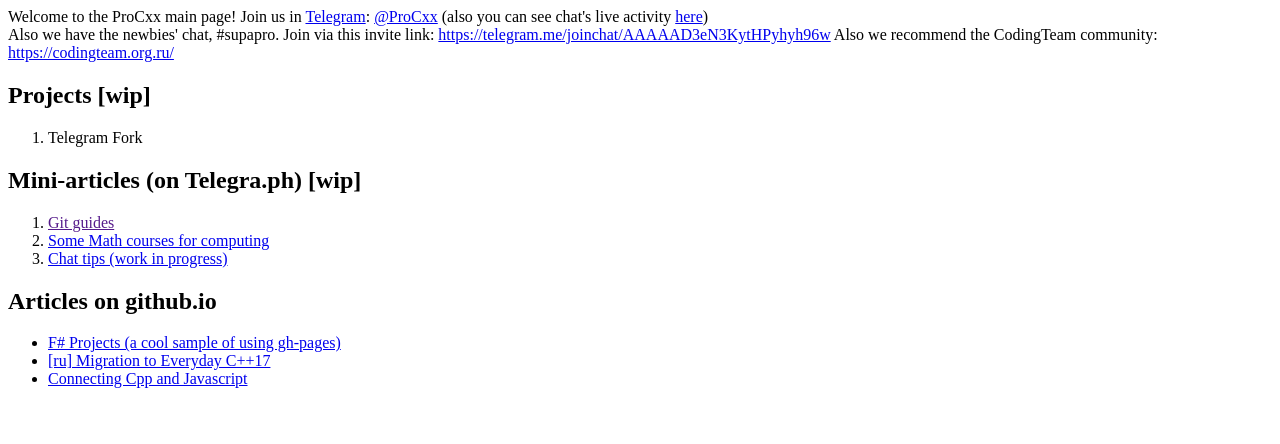
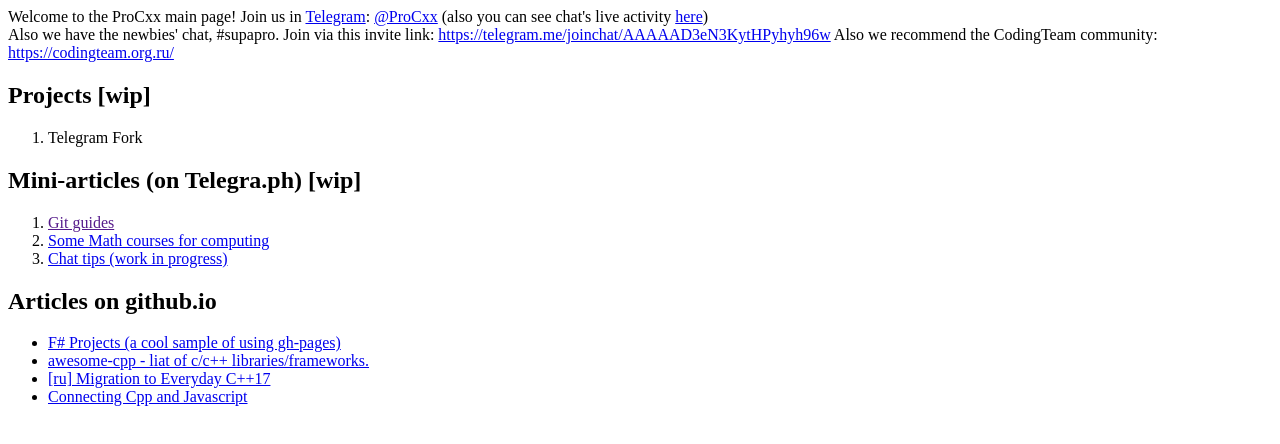
Before and after one commit to procxx/procxx.github.io, a plain HTML site: page index.html in a window 1280 px wide. Drawn offline with Linux system fonts and the light colour scheme.

Commit message:
Update index.html
Add https://github.com/fffaraz/awesome-cpp

```diff
--- a/index.html
+++ b/index.html
@@ -28,6 +28,7 @@
    <h2>Articles on github.io</h2>
     <ul>
       <li><a href="http://fsprojects.github.io/">F# Projects (a cool sample of using gh-pages)</a></li>
+      <li><a href="https://github.com/fffaraz/awesome-cpp">awesome-cpp - liat of c/c++ libraries/frameworks.</a>
       <li><a href="https://ps-group.github.io/compilers/cxx17">[ru] Migration to Everyday C++17</a></li>
       <li><a href="http://kripken.github.io/emscripten-site/docs/porting/connecting_cpp_and_javascript/Interacting-with-code.html#calling-javascript-from-c-c">Connecting Cpp and Javascript</a></li>
     </ul>
```
